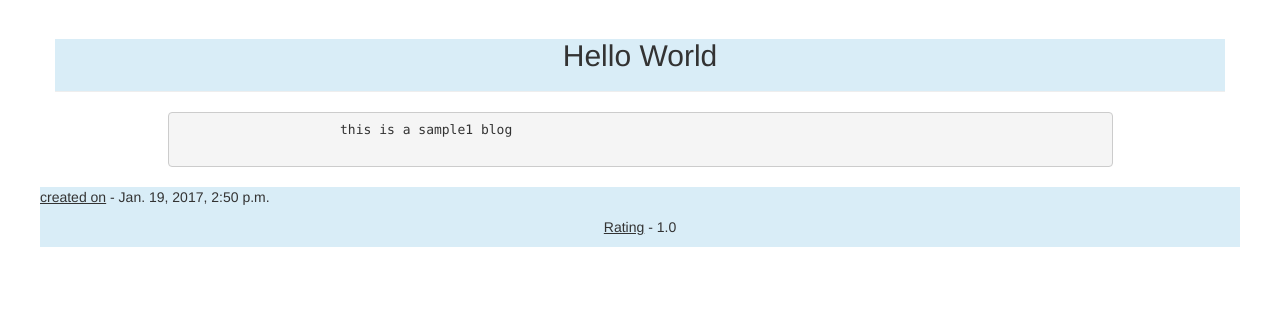
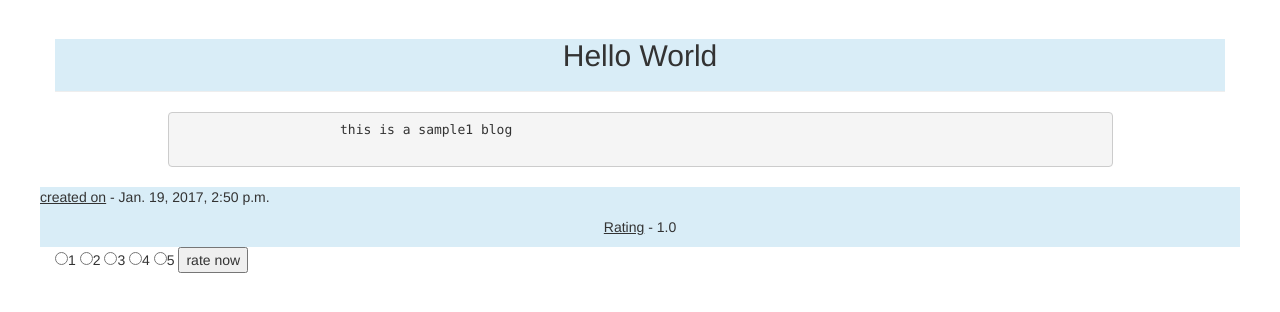
Before and after one commit to 1995YogeshSharma/SampleBlogApp, a Django app: a page that uses templates/base.html in a window 1280 px wide. Shown: the part 51-363 px from the top of the page. Run offline with Django 3.2, Linux system fonts and the light colour scheme; data comes from the database, SQL or seed files in the repository; both versions use the stored data as it was after the commit; some libraries are stand-ins or nearby versions.

Commit message:
adding ratings - ratings added functionality working, implemented using ajax call.

```diff
--- a/blog/urls.py
+++ b/blog/urls.py
@@ -6,4 +6,5 @@ urlpatterns = [
     url(r'^view_all/$', ViewAll.as_view(), name='view_all'),
     url(r'^view_one/(?P<pk>\d+)', DetailBlog.as_view(), name='single_blog'),
     url(r'^author_blogs/$', AuthorBlog.as_view(), name='author_blog'),
+    url(r'^(?P<pk>\d+)/rate_blog/$', RateBlog, name='rate_blog'),
 ]
--- a/blog/views.py
+++ b/blog/views.py
@@ -2,6 +2,9 @@ from django.shortcuts import render
 from django.views.generic import CreateView
 from django.views.generic import ListView
 from django.views.generic import DetailView
+from django.shortcuts import HttpResponse
+
+from django.contrib.auth.decorators import login_required
 
 from django.db.models import Avg
 
@@ -50,6 +53,23 @@ class AuthorBlog(LoginRequiredMixin, ListView) :
     template_name = 'blog/view_author_blogs.html'
     login_url = '/home/login'
     redirect_field_name = ''
+
     def get_queryset(self, **kwargs):
         queryset = Blog.objects.filter(author=self.request.user.id)
         return queryset
+
+@login_required
+def RateBlog(request, pk):
+    blog = Blog.objects.get(pk=pk)
+
+    #checking if already rated
+    if Rating.objects.filter(blog_name=blog, rated_by_id=request.user.id).exists() :
+        return HttpResponse('already rated')
+
+    print request.GET.get('rating', False)
+
+    new_rating = Rating.objects.create(blog_name=blog, rated_by_id=request.user.id, rating=int(request.GET.get('rating', False)))
+
+    new_rating.save()
+
+    return HttpResponse('ratings added')
--- a/templates/base.html
+++ b/templates/base.html
@@ -70,5 +70,9 @@
 
     <script src="https://ajax.googleapis.com/ajax/libs/jquery/1.12.4/jquery.min.js" type="text/javascript"></script>
     <script src="https://maxcdn.bootstrapcdn.com/bootstrap/3.3.7/js/bootstrap.min.js" type="text/javascript"></script>
+    <script>
+        {% block customScript %}
+        {% endblock customScript %}
+    </script>
 </body>
 </html>
--- a/templates/blog/view_single_blog.html
+++ b/templates/blog/view_single_blog.html
@@ -15,11 +15,44 @@
         </div>
             </div>
         <div class="row">
-        <div class="row page-footer bg-info">
-            <p class="text-left "><u>created on</u> - {{ object.created_on }}</p>
-            <p class="text-center "><u>Rating</u> - {{ rating.rating__avg }}</p>
+            <div class="row page-footer bg-info">
+                <p class="text-left "><u>created on</u> - {{ object.created_on }}</p>
+                <p class="text-center "><u>Rating</u> - {{ rating.rating__avg }}</p>
+            </div>
         </div>
+    </div>
+    <div class="container">
+        <div class="row">
+            <form class="form-horizontal">
+                <input type="radio" name="rating" value="1" />1
+                <input type="radio" name="rating" value="2" />2
+                <input type="radio" name="rating" value="3" />3
+                <input type="radio" name="rating" value="4" />4
+                <input type="radio" name="rating" value="5" />5
+                <input type="button" id="submitButton" value="rate now" />
+            </form>
         </div>
-
+        <p id="result" > </p>
     </div>
 {% endblock contents %}
+
+{% block customScript %}
+
+    $('#submitButton').click(function() {
+        var radioVal = $('input[type=radio]:checked').val();
+        var url = '/blog/' + {{ object.id }} + '/rate_blog/' ;
+        $.ajax({
+            url : url,
+            data : {
+                'rating' : radioVal,
+            },
+            dataType : 'text',
+            success : function(data) {
+                alert(data);
+                $('#result').text(data);
+                console.log('what the hell is this');
+            }
+        });
+    });
+
+{% endblock customScript%}
```
Also changed, not shown: db.sqlite3.
